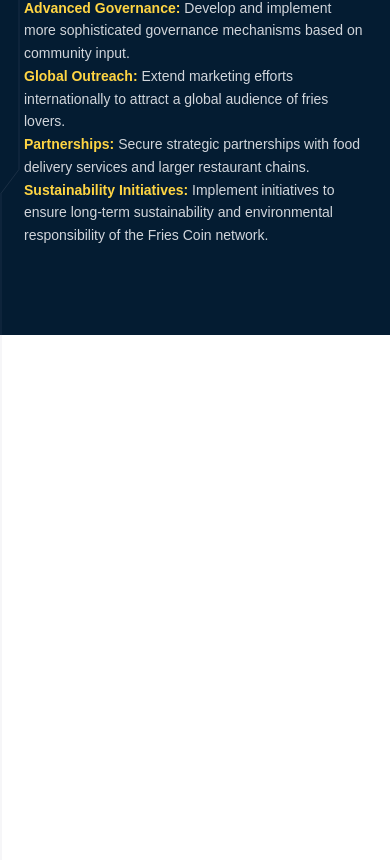
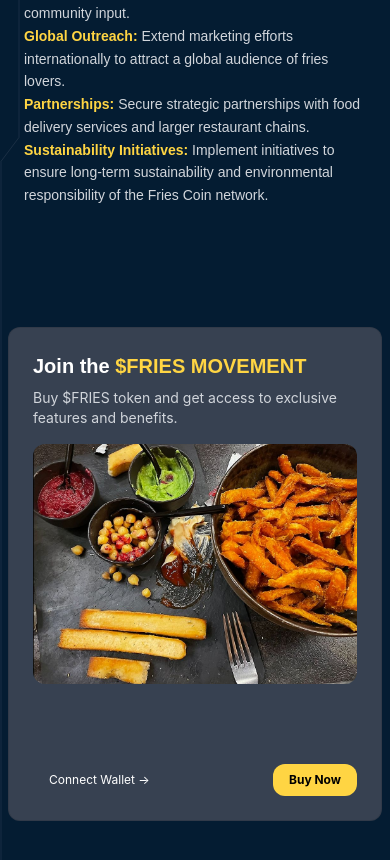
Before and after one commit to FRIES-COIN/FRIES-COIN, a React (Vite) app in the folder src/FRIES-COIN-frontend/: page / in a window 390 px wide. Shown: the part 7366-8226 px from the top of the page. Built offline with nearby package versions, Linux system fonts and the light colour scheme; a web font is replaced by a local one.

Commit message:
added buy cta

```diff
--- a/src/FRIES-COIN-frontend/src/App.jsx
+++ b/src/FRIES-COIN-frontend/src/App.jsx
@@ -5,7 +5,7 @@
 import About from "./components/About";
 import Tokenomics from "./components/Tokenomics";
 import Roadmap from "./components/Roadmap";
-
+import Buy from "./components/BuyNow";
 function App() {
   const [greeting, setGreeting] = useState("");
 
@@ -26,6 +26,7 @@
         <About />
         <Tokenomics />
         <Roadmap />
+        <Buy />
       </div>
     </main>
   );
--- /dev/null
+++ b/src/FRIES-COIN-frontend/src/components/BuyNow.tsx
@@ -0,0 +1,50 @@
+import React from "react";
+import { CardBody, CardContainer, CardItem } from "./ui/3d-card";
+import buy from "../../public/buy.jpeg";
+export default function Buy() {
+  return (
+    <CardContainer className="inter-var">
+      <CardBody className="bg-gray-700 md:mx-0 mx-2 w-auto relative group/card hover:shadow-xl hover:shadow-[#ffd543] dark:bg-black dark:border-white/[0.2] border-black/[0.1] sm:w-[30rem] h-auto rounded-xl p-6 border  ">
+        <CardItem
+          translateZ="50"
+          className="text-xl font-bold font-rem text-white"
+        >
+          Join the <span className="text-[#ffd543]">$FRIES MOVEMENT</span>
+        </CardItem>
+        <CardItem
+          as="p"
+          translateZ="60"
+          className="text-gray-300 text-sm max-w-sm mt-2"
+        >
+          Buy $FRIES token and get access to exclusive features and benefits.
+        </CardItem>
+        <CardItem translateZ="100" className="w-full mt-4">
+          <img
+            src={buy}
+            height="1000"
+            width="1000"
+            className="h-60 w-full object-cover rounded-xl group-hover/card:shadow-xl"
+            alt="thumbnail"
+          />
+        </CardItem>
+        <div className="flex justify-between items-center mt-20">
+          <CardItem
+            translateZ={20}
+            href="https://twitter.com/mannupaaji"
+            target="__blank"
+            className="px-4 py-2 rounded-xl text-xs font-normal text-white"
+          >
+            Connect Wallet →
+          </CardItem>
+          <CardItem
+            translateZ={20}
+            as="button"
+            className="px-4 py-2 rounded-xl bg-[#ffd543] text-black text-xs font-bold"
+          >
+            Buy Now
+          </CardItem>
+        </div>
+      </CardBody>
+    </CardContainer>
+  );
+}
--- a/src/FRIES-COIN-frontend/src/components/Navbar.tsx
+++ b/src/FRIES-COIN-frontend/src/components/Navbar.tsx
@@ -20,14 +20,14 @@
               className="mx-4 text-gray-300 font-semibold hover:text-[#ffd543] ease-in durtaion-150 cursor-pointer"
               href="#"
             >
-              About
+              AirDrops
             </a>
 
             <a
               className="mx-4 text-gray-300 font-semibold hover:text-[#ffd543] ease-in durtaion-150 cursor-pointer"
               href="#"
             >
-              Tokenomics
+              Features
             </a>
             <a
               className="mx-4 text-gray-300 font-semibold hover:text-[#ffd543] ease-in duration-150 cursor-pointer"
--- a/src/FRIES-COIN-frontend/src/components/Roadmap.tsx
+++ b/src/FRIES-COIN-frontend/src/components/Roadmap.tsx
@@ -216,7 +216,6 @@
     title: "Phase 4: Post-Launch Activities (Days 4-7)",
     description: (
       <>
-        <h3>Days 4-7:</h3>
         <ul className="text-gray-300 leading-relaxed font-rem">
           <li>
             <span className="text-[#ffd543] font-semibold">
@@ -269,7 +268,6 @@
     title: "Immediate Next Steps (Week 2 and Beyond)",
     description: (
       <>
-        <h3>Week 2 and Beyond:</h3>
         <ul className="text-gray-300 leading-relaxed font-rem">
           <li>
             <span className="text-[#ffd543] font-semibold">
--- /dev/null
+++ b/src/FRIES-COIN-frontend/src/components/ui/3d-card.tsx
@@ -0,0 +1,152 @@
+import { cn } from "../../util/cn";
+import React, {
+  createContext,
+  useState,
+  useContext,
+  useRef,
+  useEffect,
+} from "react";
+
+const MouseEnterContext = createContext<
+  [boolean, React.Dispatch<React.SetStateAction<boolean>>] | undefined
+>(undefined);
+
+export const CardContainer = ({
+  children,
+  className,
+  containerClassName,
+}: {
+  children?: React.ReactNode;
+  className?: string;
+  containerClassName?: string;
+}) => {
+  const containerRef = useRef<HTMLDivElement>(null);
+  const [isMouseEntered, setIsMouseEntered] = useState(false);
+
+  const handleMouseMove = (e: React.MouseEvent<HTMLDivElement>) => {
+    if (!containerRef.current) return;
+    const { left, top, width, height } =
+      containerRef.current.getBoundingClientRect();
+    const x = (e.clientX - left - width / 2) / 25;
+    const y = (e.clientY - top - height / 2) / 25;
+    containerRef.current.style.transform = `rotateY(${x}deg) rotateX(${y}deg)`;
+  };
+
+  const handleMouseEnter = (e: React.MouseEvent<HTMLDivElement>) => {
+    setIsMouseEntered(true);
+    if (!containerRef.current) return;
+  };
+
+  const handleMouseLeave = (e: React.MouseEvent<HTMLDivElement>) => {
+    if (!containerRef.current) return;
+    setIsMouseEntered(false);
+    containerRef.current.style.transform = `rotateY(0deg) rotateX(0deg)`;
+  };
+  return (
+    <MouseEnterContext.Provider value={[isMouseEntered, setIsMouseEntered]}>
+      <div
+        className={cn(
+          "py-20 flex items-center justify-center",
+          containerClassName,
+        )}
+        style={{
+          perspective: "1000px",
+        }}
+      >
+        <div
+          ref={containerRef}
+          onMouseEnter={handleMouseEnter}
+          onMouseMove={handleMouseMove}
+          onMouseLeave={handleMouseLeave}
+          className={cn(
+            "flex items-center justify-center relative transition-all duration-200 ease-linear",
+            className,
+          )}
+          style={{
+            transformStyle: "preserve-3d",
+          }}
+        >
+          {children}
+        </div>
+      </div>
+    </MouseEnterContext.Provider>
+  );
+};
+
+export const CardBody = ({
+  children,
+  className,
+}: {
+  children: React.ReactNode;
+  className?: string;
+}) => {
+  return (
+    <div
+      className={cn(
+        "h-96 w-96 [transform-style:preserve-3d]  [&>*]:[transform-style:preserve-3d]",
+        className,
+      )}
+    >
+      {children}
+    </div>
+  );
+};
+
+export const CardItem = ({
+  as: Tag = "div",
+  children,
+  className,
+  translateX = 0,
+  translateY = 0,
+  translateZ = 0,
+  rotateX = 0,
+  rotateY = 0,
+  rotateZ = 0,
+  ...rest
+}: {
+  as?: React.ElementType;
+  children: React.ReactNode;
+  className?: string;
+  translateX?: number | string;
+  translateY?: number | string;
+  translateZ?: number | string;
+  rotateX?: number | string;
+  rotateY?: number | string;
+  rotateZ?: number | string;
+  [key: string]: any;
+}) => {
+  const ref = useRef<HTMLDivElement>(null);
+  const [isMouseEntered] = useMouseEnter();
+
+  useEffect(() => {
+    handleAnimations();
+  }, [isMouseEntered]);
+
+  const handleAnimations = () => {
+    if (!ref.current) return;
+    if (isMouseEntered) {
+      ref.current.style.transform = `translateX(${translateX}px) translateY(${translateY}px) translateZ(${translateZ}px) rotateX(${rotateX}deg) rotateY(${rotateY}deg) rotateZ(${rotateZ}deg)`;
+    } else {
+      ref.current.style.transform = `translateX(0px) translateY(0px) translateZ(0px) rotateX(0deg) rotateY(0deg) rotateZ(0deg)`;
+    }
+  };
+
+  return (
+    <Tag
+      ref={ref}
+      className={cn("w-fit transition duration-200 ease-linear", className)}
+      {...rest}
+    >
+      {children}
+    </Tag>
+  );
+};
+
+// Create a hook to use the context
+export const useMouseEnter = () => {
+  const context = useContext(MouseEnterContext);
+  if (context === undefined) {
+    throw new Error("useMouseEnter must be used within a MouseEnterProvider");
+  }
+  return context;
+};
```
Also changed, not shown: src/FRIES-COIN-frontend/public/buy.jpeg (added), src/FRIES-COIN-frontend/public/buy.webp (added).
